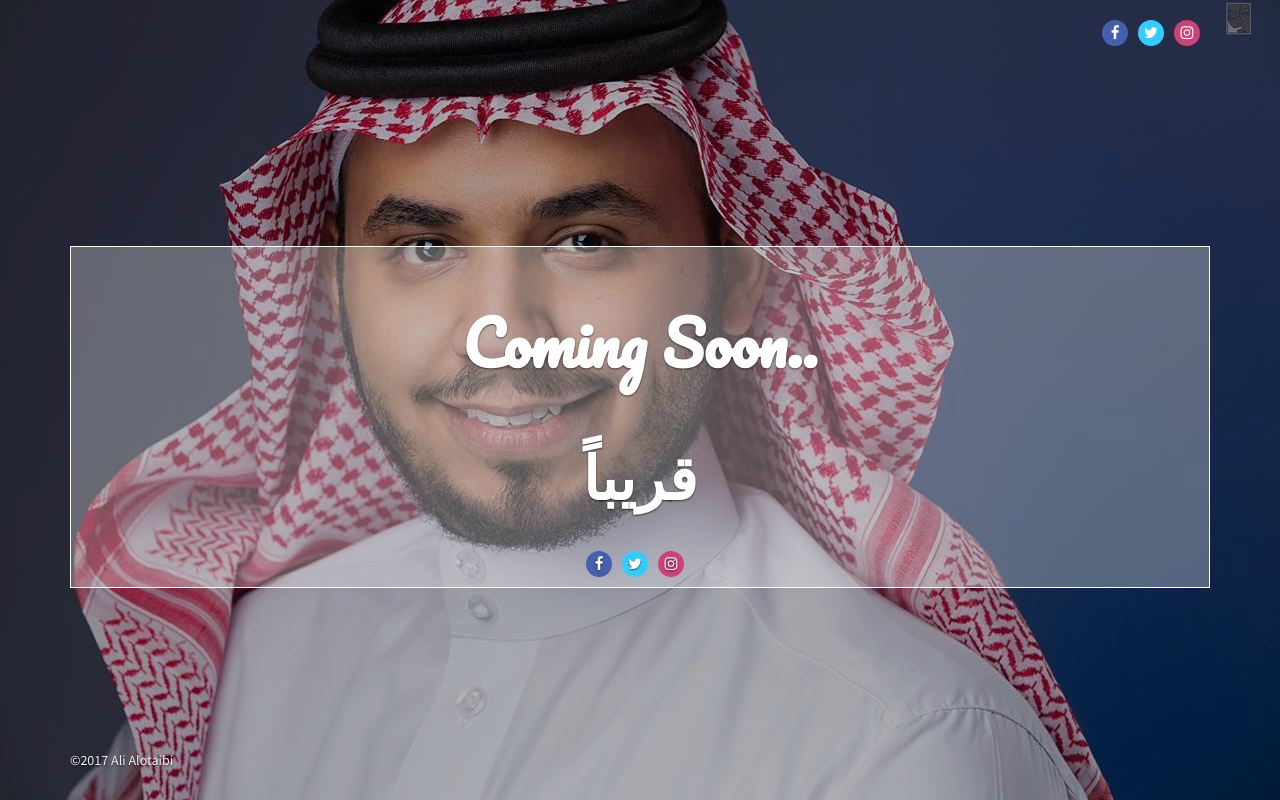
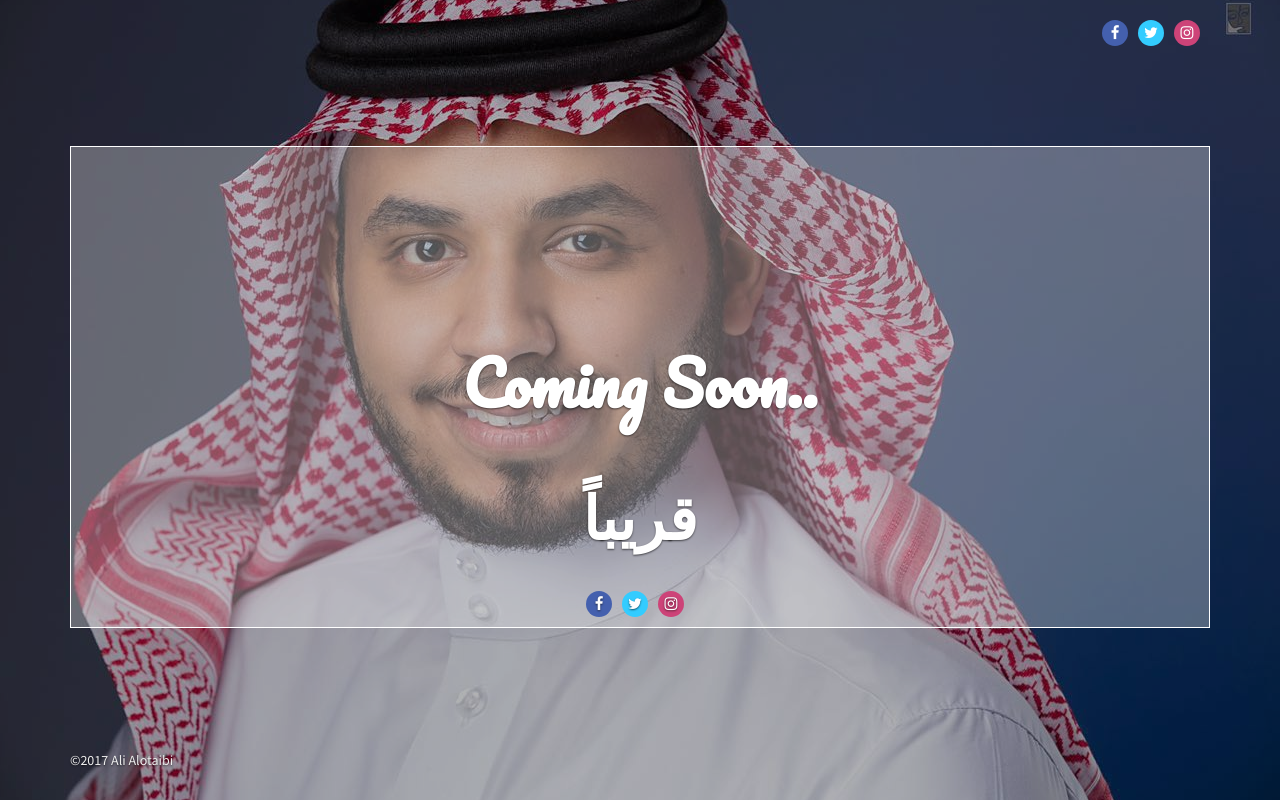
Before and after one commit to ali-ccis/ComingSoon, a plain HTML site: page index.html in a window 1280 px wide. Drawn offline with nearby package versions, Linux system fonts and the light colour scheme.

Commit message:
Fix small issues

```diff
--- a/css/custom.css
+++ b/css/custom.css
@@ -5,8 +5,4 @@
     ;
     font-family:Pacifico
         ;font-size:
-        60px;text-shadow:0 1px 2px rgba(0,0,0,0.6);text-align:center;margin-bottom:40px}
-
-.cursive{
-    margin-top:10px; font-family:Pacifico
-}
+        60px;text-align:center;margin-bottom:40px}
--- a/index.html
+++ b/index.html
@@ -28,8 +28,8 @@
       <div class="overlay"></div>
       <div class="container">
         <p class="social"><a href="#" title="Facebook" class="facebook"><i class="fa fa-facebook"></i></a><a href="https://twitter.com/alialotaibi09" title="@Alialotaibi09" class="twitter"><i class="fa fa-twitter"></i></a><a href="https://www.instagram.com/alialotaib/" title="aalotaib" class="instagram"><i class="fa fa-instagram"></i></a></p>
-        <div class="transparent" style="margin-top: 200px">
-        <h1 class="cursiver ">Coming Soon..</h1>
+        <div class="transparent" style="margin-top: 100px">
+        <h1 class="cursive ">Coming Soon..</h1>
           <h1 class="cursiver" >قريباً</h1>
           <p style="text-align: center" class="social"><a href="#" title="Facebook" class="facebook"><i class="fa fa-facebook"></i></a><a href="https://twitter.com/alialotaibi09" title="@Alialotaibi09" class="twitter"><i class="fa fa-twitter"></i></a><a href="https://www.instagram.com/alialotaib/" title="aalotaib" class="instagram"><i class="fa fa-instagram"></i></a></p>
 
```
